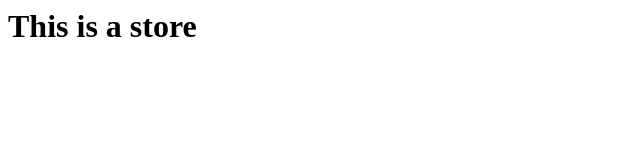
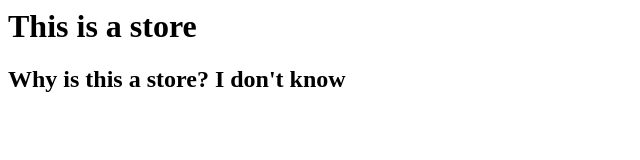
Before and after one commit to EthanHo210/COSC_2430_Store, a plain HTML site: page index.html in a window 1280 px wide. Shown: the whole page, without its empty margins (0-640 px from the left). Drawn offline with Linux system fonts and the light colour scheme.

Commit message:
Update index.html

```diff
--- a/index.html
+++ b/index.html
@@ -1 +1,2 @@
 <h1>This is a store</h1>
+<h2>Why is this a store? I don't know</h2>
```
